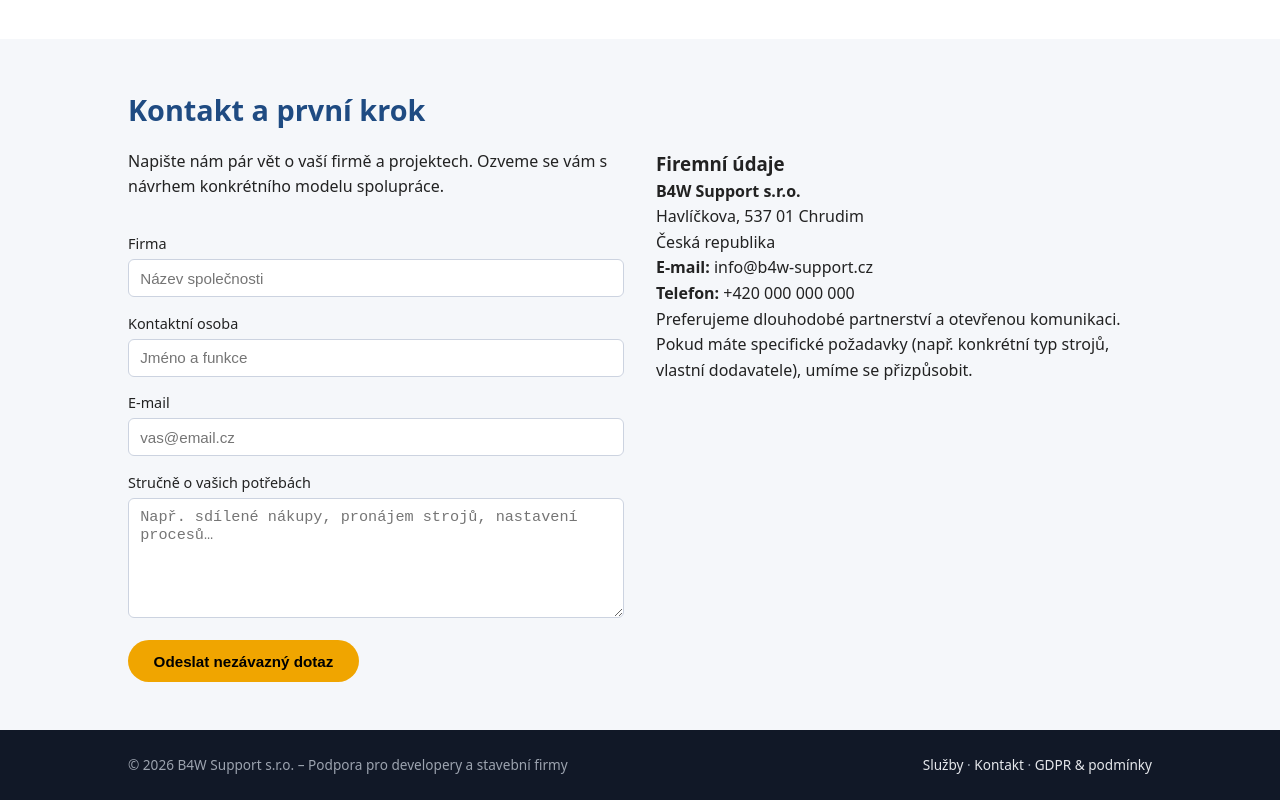
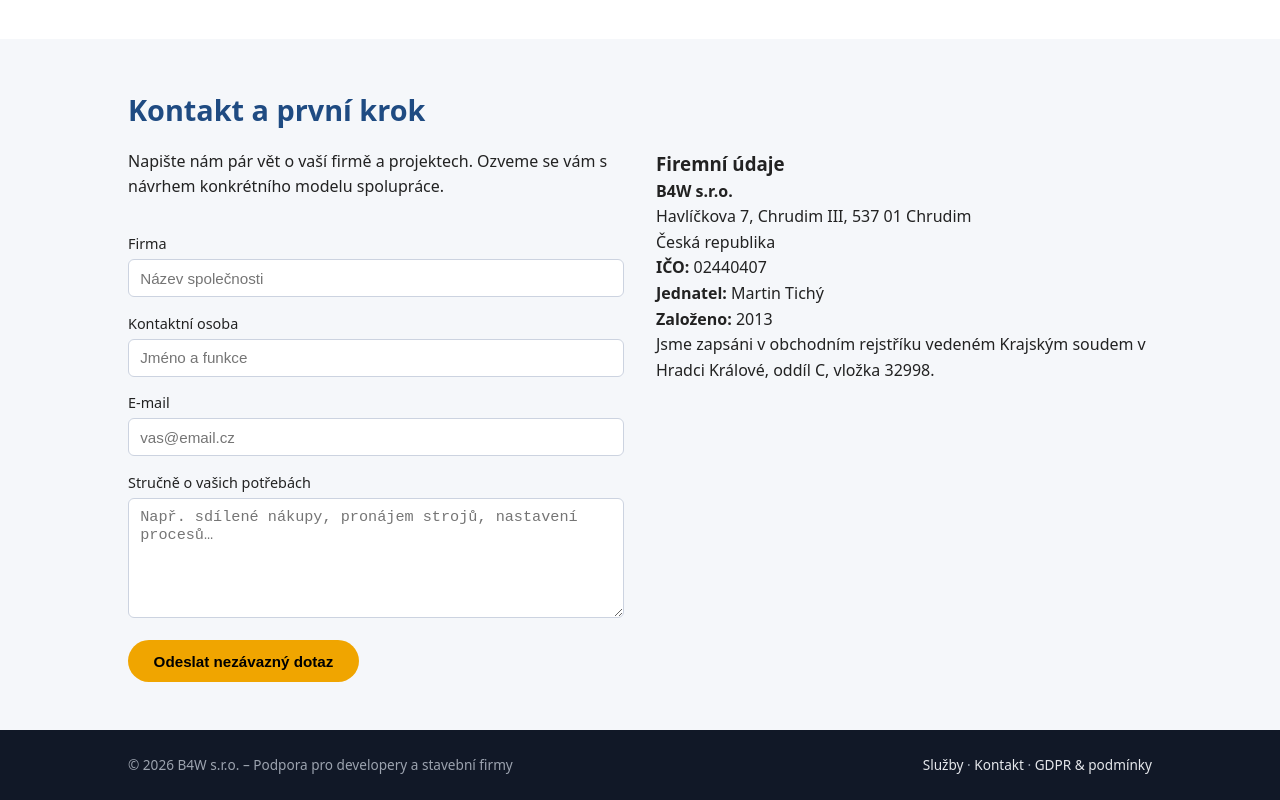
Before and after one commit to ASDAM-CZE/B4W, a plain HTML site: page index.html in a window 1280 px wide. Shown: the part 1940-2740 px from the top of the page. Drawn offline with Linux system fonts and the light colour scheme.

Commit message:
Update index.html

```diff
--- a/index.html
+++ b/index.html
@@ -2,9 +2,9 @@
 <html lang="cs">
 <head>
     <meta charset="UTF-8">
-    <title>B4W Support – Podpora pro developery a stavební firmy</title>
+    <title>B4W s.r.o. – Podpora pro developery a stavební firmy</title>
     <meta name="viewport" content="width=device-width, initial-scale=1">
-    <meta name="description" content="Komplexní podpora pro developery a stavební firmy – sdílené nákupy, pronájem vozidel a strojů, poradenství.">
+    <meta name="description" content="B4W s.r.o. – Podpora pro developery a stavební firmy. Sdílené nákupy, pronájem vozidel a strojů, provozní support a poradenství.">
     <style>
         :root {
             --primary: #1f4b82;
@@ -203,7 +203,7 @@
 <body>
 
 <header>
-    <div class="logo">B4W Support</div>
+    <div class="logo">B4W s.r.o.</div>
     <nav>
         <a href="#sluzby">Služby</a>
         <a href="#vyhody">Výhody</a>
@@ -359,24 +359,23 @@
         </div>
         <div>
             <h3>Firemní údaje</h3>
-            <p><strong>B4W Support s.r.o.</strong><br>
-               Havlíčkova, 537 01 Chrudim<br>
+            <p><strong>B4W s.r.o.</strong><br>
+               Havlíčkova 7, Chrudim III, 537 01 Chrudim<br>
                Česká republika
             </p>
-            <p><strong>E-mail:</strong> info@b4w-support.cz<br>
-               <strong>Telefon:</strong> +420 000 000 000
+            <p><strong>IČO:</strong> 02440407<br>
+               <strong>Jednatel:</strong> Martin Tichý<br>
+               <strong>Založeno:</strong> 2013
             </p>
             <p>
-                Preferujeme dlouhodobé partnerství a otevřenou komunikaci.
-                Pokud máte specifické požadavky (např. konkrétní typ strojů, vlastní dodavatele),
-                umíme se přizpůsobit.
+                Jsme zapsáni v obchodním rejstříku vedeném Krajským soudem v Hradci Králové, oddíl C, vložka 32998.
             </p>
         </div>
     </div>
 </section>
 
 <footer>
-    <div>© 2026 B4W Support s.r.o. – Podpora pro developery a stavební firmy</div>
+    <div>© 2026 B4W s.r.o. – Podpora pro developery a stavební firmy</div>
     <div>
         <a href="#sluzby">Služby</a> ·
         <a href="#kontakt">Kontakt</a> ·
```
